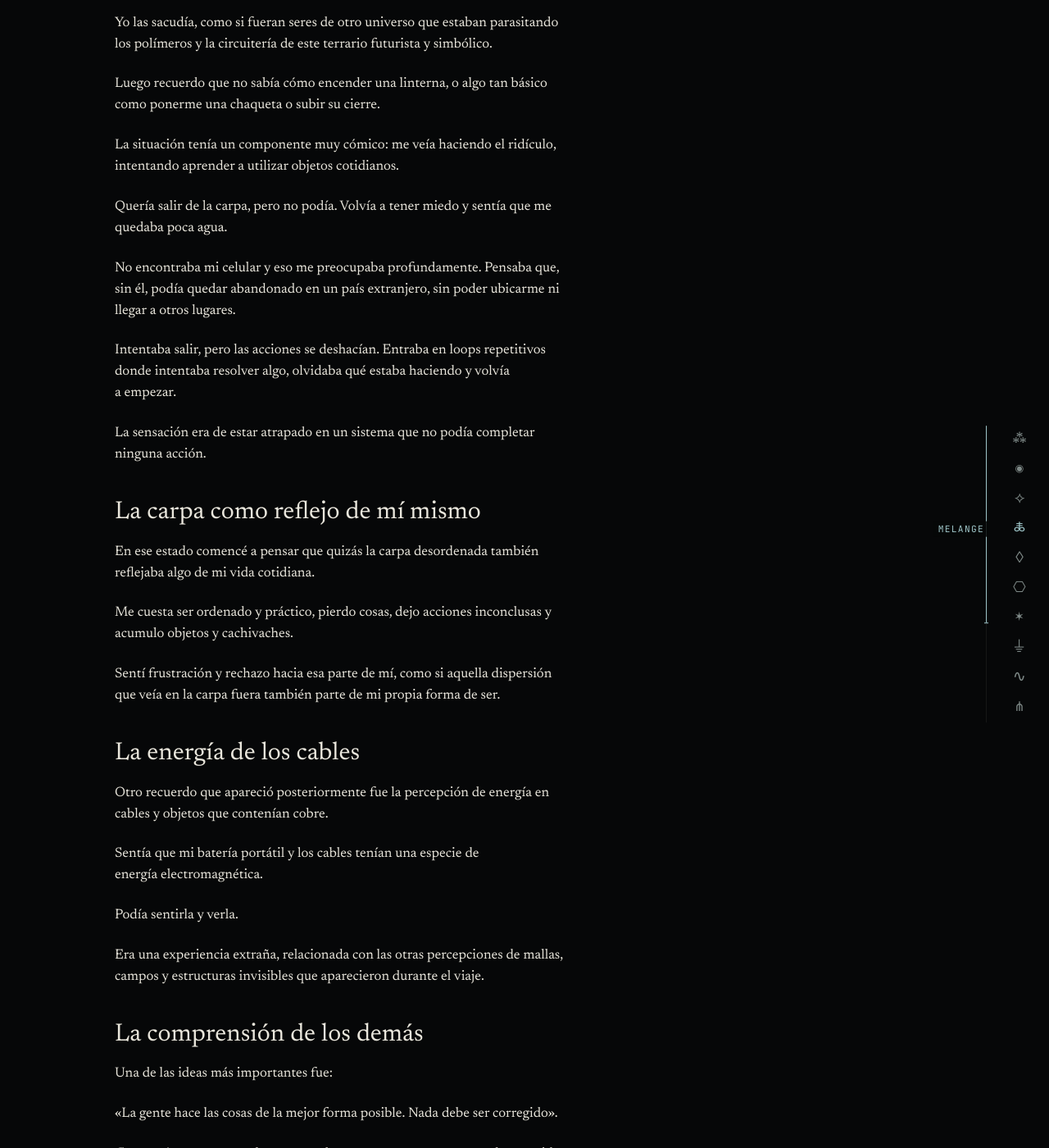
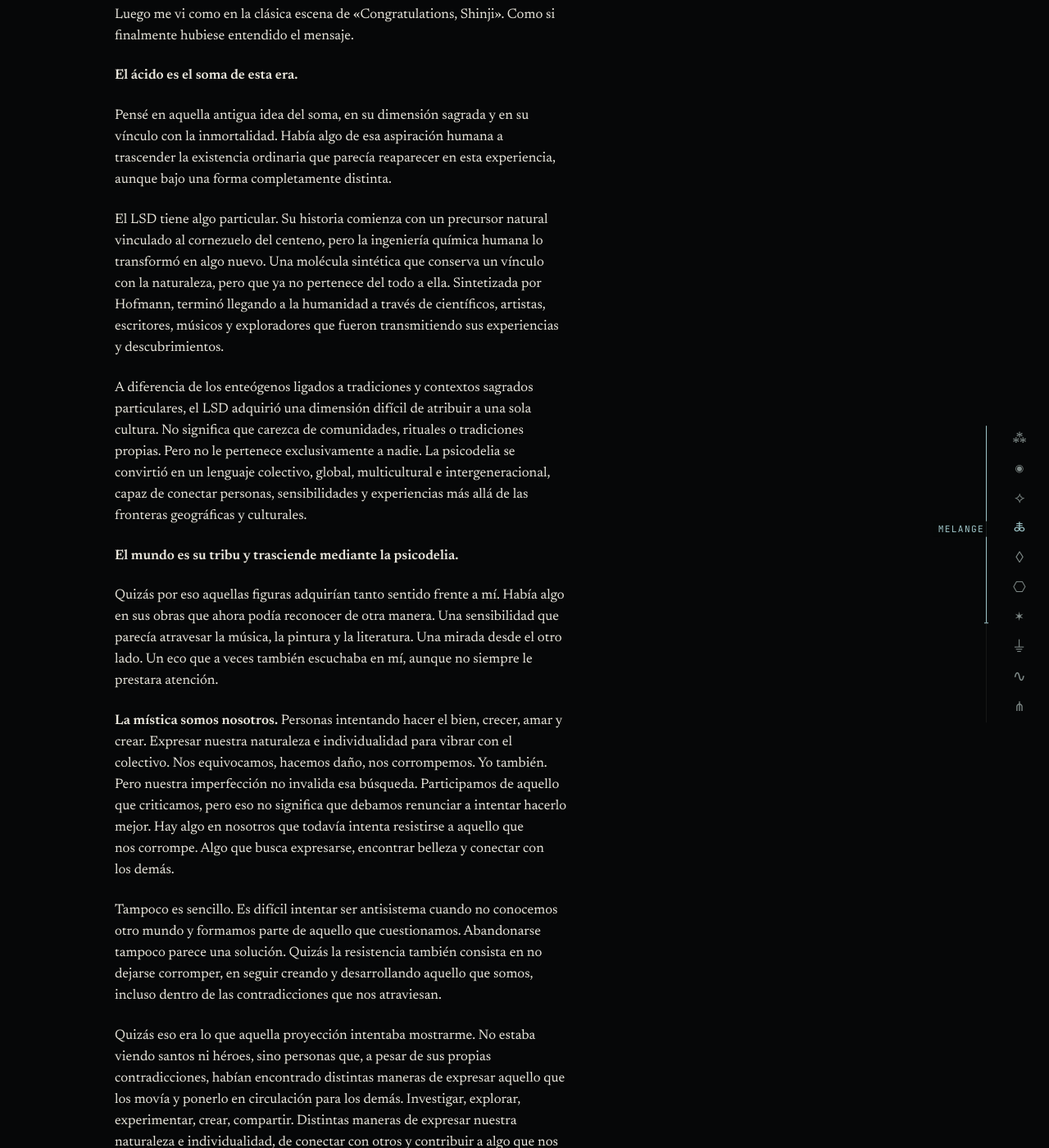
Before and after one commit to hugomoraga/kndl000, a Jekyll site: the page built from content/collections/_melange_reports/lsd-2-gotas-stamp-en-300-ug-arkana-festival-2026.md, in a window 1280 px wide and 1400 px high, scrolled down 6515 px. Shown: the whole window at 82% size. Built offline with Jekyll 4.4.1, drawn with Linux system fonts in a browser that asks for light colours; some of the changed text lies outside the part shown.

Commit message:
Update Reporte “lsd-2-gotas-stamp-en-300-ug-arkana-festival-2026”

```diff
--- a/content/collections/_melange_reports/lsd-2-gotas-stamp-en-300-ug-arkana-festival-2026.md
+++ b/content/collections/_melange_reports/lsd-2-gotas-stamp-en-300-ug-arkana-festival-2026.md
@@ -31,17 +31,17 @@
 
 ### Llegada
 
-Fue complejo llegar al festival, ya que es un poco inaccesible desde Cusco; solo tocó pedir un Uber.
+Fue complejo llegar al festival. Busqué un bus que me aproximara al lugar, pero solo encontré uno que iba hacia Abancay y me dejaba a varios kilómetros, en un cruce. El lugar elegido para esta edición estaba bastante alejado de Cusco. Preferí no complicarme y pedí un Uber desde la avenida del Sol hasta Casa Hacienda Huambutío.
 
 Ya en el festival, instalé mi carpa y extrañé un poco el antiguo lugar del Arkana. Sinceramente, a este lugar le faltaba algo de mística en comparación con las otras ediciones.
 
-Tuve la suerte de conseguir una estampilla de LSD en la carpa de al lado. Era un peruano muy buena onda. Recuerdo que costó 45 soles.
+Luego de instalarme, pasó un rato y metí conversa con la gente de la carpa de al lado. Tuve la suerte de conseguir una estampilla de LSD de un peruano re buena onda. Costó 45 soles.
 
 ### Noche y expectativas
 
 Cayó la noche. Después de bailar un rato y tomar cervezas, fui a buscar el ácido a la carpa.
 
-Tomé media estampilla, pero como sentí que no pegaba, me frustré. Pasaron unos cuarenta minutos y decidí tomar la otra mitad. Aun así, no sentía que estuviera entrando completamente en el viaje.
+Tomé media estampilla, pero como sentí que no pegaba, me frustré. Pasaron unos cuarenta minutos y decidí tomar la otra mitad. Aun así, no sentía que el viaje terminara de entrar.
 
 Entonces fui a buscar al dealer. Lo encontré y le dije, entre risas:
 
@@ -53,7 +53,7 @@
 
 «Me está pegando la estampilla...».
 
-Me confundí un poco. Las primeras dosis parecían estar entrando con desfase, justo cuando ya había consumido más. Pensé que quizás había calculado mal los tiempos y que todo aquello se estaba acumulando. Luego me puse algo nervioso, sobrepensando:
+Me confundí un poco. Sentía que las primeras dosis comenzaban a hacer efecto con cierto desfase, justo cuando ya había consumido más. Pensé que quizás había calculado mal los tiempos y que todo aquello se estaba acumulando. Luego me puse algo nervioso, sobrepensando:
 
 «Ahora se vienen las dos gotas».
 
@@ -67,7 +67,7 @@
 
 Pero, como siempre, en la escena psytrance cada uno está en su propio mambo y nadie te hace sentir inseguro.
 
-La música estaba cada vez más texturizada. Los cambios modulares iban y venían al compás de 4/4, acompañados por el galopeante sonido del bajo del psy.
+La música estaba cada vez más texturizada. Las modulaciones iban y venían, siguiendo el compás de 4/4, acompañadas por el galopante sonido del bajo del psy.
 
 Comenzaron a aparecer patrones y una psicodelia fractal muy inmersiva, con los ojos cerrados. Colores, formas y texturas acompañaban a la música.
 
@@ -77,7 +77,7 @@
 
 **Grave error.**
 
-Me di cuenta de que no podía ver bien el piso. Eso me hizo entrar en pánico un poco. Sentir inestabilidad al caminar no es algo que me suceda mucho.
+Me di cuenta de que no podía ver bien el piso. Eso me hizo entrar un poco en pánico. No suelo experimentar esa sensación de inestabilidad al caminar.
 
 Comencé a entender que el golpe aún no llegaba y que el clímax estaba lejos de suceder. Así que respiré y pensé que, aunque estaba disfrutando de la música, tenía que ir a la carpa antes de que el ácido me inhabilitara totalmente.
 
@@ -87,31 +87,29 @@
 
 Esas redes no existían. O, bueno, no en este plano.
 
-Y seguí caminando.
-
-Traté de concentrarme. Mi carpa estaba a dos minutos del escenario, en un campo abierto sobre un pasto que me sirvió para calmar un poco la ansiedad. Sentía que flotaba y trataba de no caer mientras caminaba.
+Traté de concentrarme. Mi carpa estaba a dos minutos del escenario, en un campo abierto. El pasto me sirvió para calmar un poco la ansiedad. Sentía que flotaba y trataba de no caer.
 
 ### La carpa
 
-Llegué a la carpa. Me costó abrir la cremallera. Al entrar, me di cuenta de que no estaba muy ordenada por dentro, pero pude acomodarme.
+Llegué a la carpa. Me costó abrir el cierre. Al entrar, me di cuenta de que no estaba muy ordenada por dentro, pero pude acomodarme.
 
 Al estar tumbado en la carpa, el viaje recién comenzaba.
 
-No recuerdo bien el orden cronológico de lo que pasó allí. Para mí fueron varias horas, pero eso no se condice con la realidad.
+No recuerdo bien el orden cronológico de lo que pasó allí. Para mí habían transcurrido varias horas, aunque en realidad había pasado mucho menos tiempo.
 
 Dentro de la carpa, la experiencia parecía funcionar por ciclos. Muchas veces lograba sentirme mejor, recuperar cierta tranquilidad y pensar que estaba volviendo a controlar la situación. Pero luego venía otra subida y volvía a perder el control completamente.
 
-No sé cuántas veces ocurrió. Quizás algunas de esas sensaciones se repitieron, o quizás estaba atrapado en un loop que me hacía sentir que volvía a pasar por lo mismo.
+No sé cuántas veces ocurrió. Quizás estaba reviviendo las mismas sensaciones o quizás las mismas sensaciones me estaban volviendo a vivir. Todo volvía a repetirse dentro de la carpa.
 
 En algún momento miré la hora y me di cuenta de que no había pasado tanto tiempo como imaginaba. Quizás había transcurrido una hora, tal vez menos de dos.
 
 Lo que describiré son algunas ideas, imágenes y emociones de lo que pasó. Me reservo otras porque no soy capaz de entenderlas ni de explicar qué fueron.
 
-### La muerte
+### La muerte y los demás
 
-Sentí que moría varias veces. Me empezó a dar un mal viaje por no tener agua a mano. Mi lógica ya no predominaba y solo pensaba que me quedaban unos pocos sorbos de agua.
+Sentí que moría varias veces. Comencé a tener un mal viaje al darme cuenta de que no tenía agua a mano. Mi lógica ya no predominaba y solo pensaba que me quedaban unos pocos sorbos de agua.
 
-En algún momento, algo hizo click. Dejé de resistirme a la experiencia. Me entregué a ella y solté.
+En algún momento, algo hizo clic. Dejé de resistirme a la experiencia. Me entregué a ella y solté.
 
 La muerte dejó de ser solamente algo que me estaba sucediendo a mí. Comencé a pensar en lo que significaría para los demás.
 
@@ -119,39 +117,57 @@
 
 Me dio culpa pensar que podía causar dolor en las personas que amo por mis propias tonterías. También divagué sobre el sutil vacío que dejaría en sus vidas.
 
+Una de las ideas que pasó por mi cabeza fue esta:
+
+«La gente hace las cosas de la mejor forma posible. Nada debe ser corregido».
+
+Comencé a ponerme en los zapatos de otras personas y a contemplar sus vidas desde otra perspectiva. En algún momento sentí que debía ayudar a los demás. Pero después comprendí que yo también necesitaba ayuda. Y, en gran parte, todos necesitamos ayuda.
+
 ### Los viajes interiores
 
-Por mi cabeza pasaron imágenes fuertísimas, una especie de deconstrucción que todavía no quiero ni describir. En algún momento, la música psytrance oscura pareció arrastrarme hacia un vórtice. Me recordó a un viaje de DMT, aunque esta vez sentía que estaba más consciente de lo que estaba experimentando.
+Por mi cabeza pasaron imágenes fuertísimas, una especie de deconstrucción que todavía no quiero ni describir. En algún momento, la música psytrance oscura pareció arrastrarme hacia un vórtice. Me recordó a un viaje de DMT, aunque esta vez sentía que estaba más consciente de lo que estaba viviendo.
 
 La realidad comenzó a convertirse en plastilina. Las formas se deformaban y desbordaban, mientras los patrones se expandían y repetían, iluminados por destellos que parecían recorrer toda la carpa. Los colores eran extraordinariamente intensos: azules metálicos, rojos fuertes y verdes profundos. Sentía que estaba siendo absorbido por aquella sucesión de formas y texturas, como si ya no existiera una separación clara entre lo que veía y lo que estaba experimentando.
 
-Personas presentes y recuerdos personales comenzaron a mezclarse dentro de las mismas escenas. Todo parecía formar parte de una misma composición, en la que las imágenes se superponían y transformaban continuamente. El tiempo también se distorsionaba, perdiendo su continuidad habitual. En algún momento, incluso sentí que estaba convertido en un gusano.
+Personas presentes y recuerdos personales comenzaron a mezclarse dentro de las mismas escenas. Todo parecía formar parte de una misma composición, en la que las imágenes se superponían y transformaban continuamente. El tiempo también se distorsionaba, perdiendo su continuidad habitual. En algún momento, incluso sentí que poco a poco me estaba transformando en un gusano.
 
 Era una experiencia profundamente visual y corporal, en la que poco a poco fui perdiendo mis referencias habituales. Sentía miedo y vulnerabilidad, pero también una extraña fascinación por aquella realidad que parecía deshacerse y reconstruirse frente a mí.
 
-### El soma de esta era
+### La mística somos nosotros
 
-Recuerdo que algunas de las visiones que tuve en la carpa fueron muy reveladoras para mí.
+Recuerdo que algunas de las visiones que tuve en la carpa fueron muy reveladoras para mí. Esta vez, el ácido me llevó a una dimensión que nunca había experimentado. No eran solamente patrones, colores o geometrías: estaba en una especie de trance de ensoñación, como si estuviera dentro de una película en la que no era un actor, sino un espectador. Las imágenes aparecían vertiginosamente, algo caricaturescas, sin dejarme tiempo para procesarlas.
 
-Un montón de imágenes solapadas, unidas por la psicodelia. Cada uno de estos referentes culturales, desde su propio campo, transmitiendo ideas a través del soma moderno, ideas que atraviesan más de una generación.
+Por momentos volvía a la realidad de la carpa, algo asustado por lo que estaba viviendo. Luego las visiones volvían a intensificarse, hasta que me dejé llevar y dejé correr la película.
 
-Científicos, investigadores, artistas y místicos. Puras figuras pesadas de la psicodelia pasando rápidamente frente a mí. Imágenes de distintas épocas y disciplinas, todas confluyendo en una misma experiencia.
+Comencé a reconocer frente a mis ojos referentes contraculturales que siempre he admirado. Imágenes solapadas en las que desfilaban poetas de la generación beat, investigadores clandestinos y figuras que parecían representar a científicos y exploradores de la psicodelia. No eran necesariamente personas concretas, sino arquetipos de toda una época y de quienes habían abierto caminos en la experimentación psicodélica.
 
-Era casi como un «Congratulations, Shinji».
+También aparecía Buda. Y Jesús, como una presencia de bondad y paz. Había algo de imaginería hinduista, aunque no podría precisar exactamente qué figuras.
 
-El ácido es el soma de esta era.
+También aparecieron los Beatles, algo caricaturescos, como en _Yellow Submarine_. No tengo idea de por qué. Incluso me habría gustado más que apareciera Pink Floyd o Grateful Dead, considerando que me gustan mucho más.
 
-Proveniente del cornezuelo del centeno, de un precursor natural que la ingeniería humana transformó en algo completamente distinto. Una molécula sintética que conserva un vínculo con la naturaleza, pero que ya no pertenece del todo a ella.
+Todas esas figuras parecían formar parte de una misma historia: investigadores, artistas y figuras espirituales, avatares contraculturales que, desde distintos lugares y épocas, habían contribuido a transmitir algo que parecía atravesar generaciones. Mensajeros de la psicodelia.
 
-Sintetizada por Hofmann y entregada a la humanidad por avatares culturales.
+Luego me vi como en la clásica escena de «Congratulations, Shinji». Como si finalmente hubiese entendido el mensaje.
 
-Varias décadas marcadas por la psicodelia, todas confluyendo para retratar la vida desde el otro lado.
+**El ácido es el soma de esta era.**
 
-En medio de aquel vórtice apareció Jesús, como una especie de avatar de bondad.
+Pensé en aquella antigua idea del soma, en su dimensión sagrada y en su vínculo con la inmortalidad. Había algo de esa aspiración humana a trascender la existencia ordinaria que parecía reaparecer en esta experiencia, aunque bajo una forma completamente distinta.
 
-También aparecieron los Beatles. No tengo idea de por qué. Incluso me habría gustado más que apareciera Pink Floyd, considerando que me gustan mucho más.
+El LSD tiene algo particular. Su historia comienza con un precursor natural vinculado al cornezuelo del centeno, pero la ingeniería química humana lo transformó en algo nuevo. Una molécula sintética que conserva un vínculo con la naturaleza, pero que ya no pertenece del todo a ella. Sintetizada por Hofmann, terminó llegando a la humanidad a través de científicos, artistas, escritores, músicos y exploradores que fueron transmitiendo sus experiencias y descubrimientos.
 
-### Los loops y la pérdida de contexto
+A diferencia de los enteógenos ligados a tradiciones y contextos sagrados particulares, el LSD adquirió una dimensión difícil de atribuir a una sola cultura. No significa que carezca de comunidades, rituales o tradiciones propias. Pero no le pertenece exclusivamente a nadie. La psicodelia se convirtió en un lenguaje colectivo, global, multicultural e intergeneracional, capaz de conectar personas, sensibilidades y experiencias más allá de las fronteras geográficas y culturales.
+
+**El mundo es su tribu y trasciende mediante la psicodelia.**
+
+Quizás por eso aquellas figuras adquirían tanto sentido frente a mí. Había algo en sus obras que ahora podía reconocer de otra manera. Una sensibilidad que parecía atravesar la música, la pintura y la literatura. Una mirada desde el otro lado. Un eco que a veces también escuchaba en mí, aunque no siempre le prestara atención.
+
+**La mística somos nosotros.** Personas intentando hacer el bien, crecer, amar y crear. Expresar nuestra naturaleza e individualidad para vibrar con el colectivo. Nos equivocamos, hacemos daño, nos corrompemos. Yo también. Pero nuestra imperfección no invalida esa búsqueda. Participamos de aquello que criticamos, pero eso no significa que debamos renunciar a intentar hacerlo mejor. Hay algo en nosotros que todavía intenta resistirse a aquello que nos corrompe. Algo que busca expresarse, encontrar belleza y conectar con los demás.
+
+Tampoco es sencillo. Es difícil intentar ser antisistema cuando no conocemos otro mundo y formamos parte de aquello que cuestionamos. Abandonarse tampoco parece una solución. Quizás la resistencia también consista en no dejarse corromper, en seguir creando y desarrollando aquello que somos, incluso dentro de las contradicciones que nos atraviesan.
+
+Quizás eso era lo que aquella proyección intentaba mostrarme. No estaba viendo santos ni héroes, sino personas que, a pesar de sus propias contradicciones, habían encontrado distintas maneras de expresar aquello que los movía y ponerlo en circulación para los demás. Investigar, explorar, experimentar, crear, compartir. Distintas maneras de expresar nuestra naturaleza e individualidad, de conectar con otros y contribuir a algo que nos trasciende. Y quizás yo también debía seguir ese camino.
+
+### Los loops y el reflejo
 
 En algún momento, las cosas dejaron de tener un significado funcional.
 
@@ -159,81 +175,53 @@
 
 Este aparato se transformó en un contenedor de símbolos. De la nada, las letras comenzaban a desplazarse fuera de la pantalla, desbordándose por sus contornos, amarradas unas a otras. Colgaban y se entrelazaban sin querer desprenderse.
 
-Yo las sacudía, como si fueran seres de otro universo que estaban parasitando los polímeros y la circuitería de este terrario futurista y simbólico.
+Yo las sacudía, como si fueran seres de otro universo que estaban parasitando los polímeros y la circuitería electrónica. Una visión bastante exaltada de un terrario futurista y simbólico.
 
-Luego recuerdo que no sabía cómo encender una linterna, o algo tan básico como ponerme una chaqueta o subir su cierre.
+Luego recuerdo que no podía encender una linterna. Esto me frustraba y después me daba risa. También batallé con una chaqueta tratando de subir el cierre.
 
 La situación tenía un componente muy cómico: me veía haciendo el ridículo, intentando aprender a utilizar objetos cotidianos.
 
 Quería salir de la carpa, pero no podía. Volvía a tener miedo y sentía que me quedaba poca agua.
 
-No encontraba mi celular y eso me preocupaba profundamente. Pensaba que, sin él, podía quedar abandonado en un país extranjero, sin poder ubicarme ni llegar a otros lugares.
+No encontraba mi celular y eso me preocupaba profundamente. Pensaba que, sin él, podía quedar vulnerable en un país extranjero, sin poder ubicarme ni orientarme bien.
 
-Intentaba salir, pero las acciones se deshacían. Entraba en loops repetitivos donde intentaba resolver algo, olvidaba qué estaba haciendo y volvía a empezar.
+Intentaba salir, pero las acciones se deshacían. Entraba en loops repetitivos donde intentaba resolver algo, olvidaba qué estaba haciendo y volvía a empezar. Una sensación algo agobiante en la que no podía completar acción alguna.
 
-La sensación era de estar atrapado en un sistema que no podía completar ninguna acción.
+En algunos momentos comencé a reflexionar sobre el desorden de la carpa y sobre si aquello reflejaba algo de mi vida cotidiana.
 
-### La carpa como reflejo de mí mismo
+Me cuesta ser ordenado, olvido cosas, dejo acciones inconclusas, acumulo objetos. A veces me entiendo y otras me cuesta vivir conmigo mismo.
 
-En ese estado comencé a pensar que quizás la carpa desordenada también reflejaba algo de mi vida cotidiana.
-
-Me cuesta ser ordenado y práctico, pierdo cosas, dejo acciones inconclusas y acumulo objetos y cachivaches.
-
-Sentí frustración y rechazo hacia esa parte de mí, como si aquella dispersión que veía en la carpa fuera también parte de mi propia forma de ser.
-
-### La energía de los cables
-
-Otro recuerdo que apareció posteriormente fue la percepción de energía en cables y objetos que contenían cobre.
-
-Sentía que mi batería portátil y los cables tenían una especie de energía electromagnética.
-
-Podía sentirla y verla.
-
-Era una experiencia extraña, relacionada con las otras percepciones de mallas, campos y estructuras invisibles que aparecieron durante el viaje.
-
-### La comprensión de los demás
-
-Una de las ideas más importantes fue:
-
-«La gente hace las cosas de la mejor forma posible. Nada debe ser corregido».
-
-Comencé a ponerme en los zapatos de otras personas y a contemplar sus vidas desde otra perspectiva.
-
-En algún momento sentí que debía ayudar a los demás. Pero después comprendí que yo también necesitaba ayuda.
-
-Todos necesitamos ayuda.
+Sentí frustración y rechazo. Como si aquella dispersión que veía en la carpa fuera también una extensión de mi ser interior, una extensión mal configurada que no sé cómo arreglar.
 
 ### Recuperar el control
 
-Finalmente, conseguí salir de la carpa para tomar agua.
+Otra fumada que apareció fue la percepción de energía en los cables y objetos tecnológicos.
 
-La experiencia mejoró considerablemente.
+Por ejemplo, la batería portátil y los cables tenían una especie de energía electromagnética muy fuerte. Podía sentir vibraciones y ver destellos. Esto influía en mí y me afectaba para mal.
 
-Me conecté nuevamente con la música. Podía bailar y sentía que todo vibraba.
+Era una experiencia extraña. Estaba realmente muy sensible a cualquier campo energético. También veía estos campos energéticos en los escenarios y en las personas que se acercaban a mí.
 
-Volvieron las percepciones de las mallas, las capas y los campos sensoriales de las personas.
+Finalmente, conseguí salir de la carpa y fui rápidamente a tomar agua. La experiencia mejoró considerablemente después de hidratarme. Me conecté nuevamente con la música. Podía bailar y sentía que todo vibraba.
 
-La música parecía organizar nuevamente mi experiencia.
+Volvieron las percepciones de las redes o mallas en los escenarios, el campo energético de la gente y también podía ver cómo las ondas de la música influían en mí y en los demás.
 
 En ese momento me sentía más integrado al entorno, disfrutando de la vibración y del movimiento.
 
-### El escenario Jabber: la realidad como una malla
+### El escenario Jabber
 
-En el escenario Jabber apareció nuevamente aquella percepción de las mallas. Esta vez, parecía una geometría invisible que organizaba la realidad, concentrando el sonido y conectando a las personas con el espacio.
+En el escenario Jabber apareció nuevamente aquella percepción de red. Estaba algo relacionada con las redes que había visto al salir del escenario psytrance, pero acá era más estructural.
 
-Percibía que las personas actuaban de manera programada o imitativa, como si un gesto desencadenara otro en una especie de efecto espejo. Cada una parecía tener un resplandor, como si poseyera un campo energético.
+Esta vez, parecía una geometría invisible que organizaba la realidad, concentrando el sonido y conectando a las personas con el espacio. Era como un cubículo interdimensional en donde se concentraban las personas.
 
-No sé si esta percepción estaba relacionada con las redes que había visto al salir del escenario psytrance, pero ambas compartían la sensación de una estructura invisible que parecía estar ahí, aunque no pudiera comprenderla completamente.
+Percibía que las personas actuaban de manera programada o imitativa, como si el gesto de una persona X desencadenara una reacción en las otras personas de alrededor. Una especie de efecto espejo. Cada gesto o movimiento en particular obedecía a una energía, como si cada persona fuera parte de una gran masa en inducción molecular.
 
 ### El espejo
 
-Después me vi en un espejo. Vi el rostro de una persona que no me gustaba. Era yo mismo.
+Fui al baño ya algo cansado. En el espejo vi el rostro de una persona ajena a mí, pero era yo.
 
-Sentí un profundo rechazo hacia mí y comencé a tener un mal viaje. Al principio, solo quería buscar una chaqueta o cambiarme de ropa, porque no me sentía bien con mi apariencia. Pero terminé regresando a la carpa.
+Sentí rechazo y comencé a tener un mal viaje. Al principio, solo quería buscar una chaqueta porque no me sentía bien. Pero terminé regresando a la carpa.
 
-### El regreso a la carpa
-
-Regresé a la carpa y seguí tripeando bastante rato, pero me sentía agotadísimo. Solo me quedaba escuchar la música y observar algunos destellos, cada vez menos intensos.
+Seguí tripeando bastante rato, pero ya me sentía agotadísimo. Solo me quedaba escuchar la música y observar algunos destellos, cada vez menos intensos.
 
 Simultáneamente, comenzaba a amanecer. El entorno de la carpa se volvía más claro, aunque las cosas seguían respirando.
 
```
